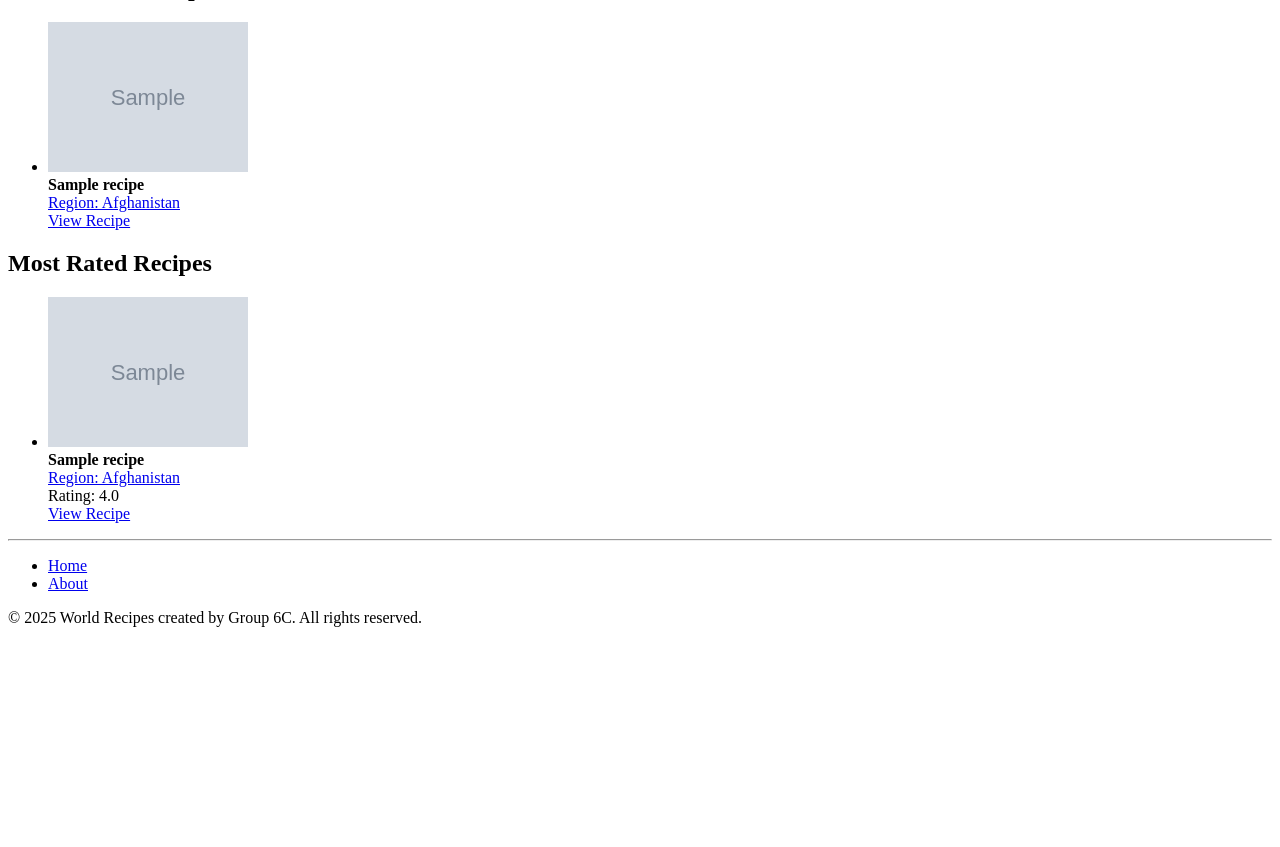
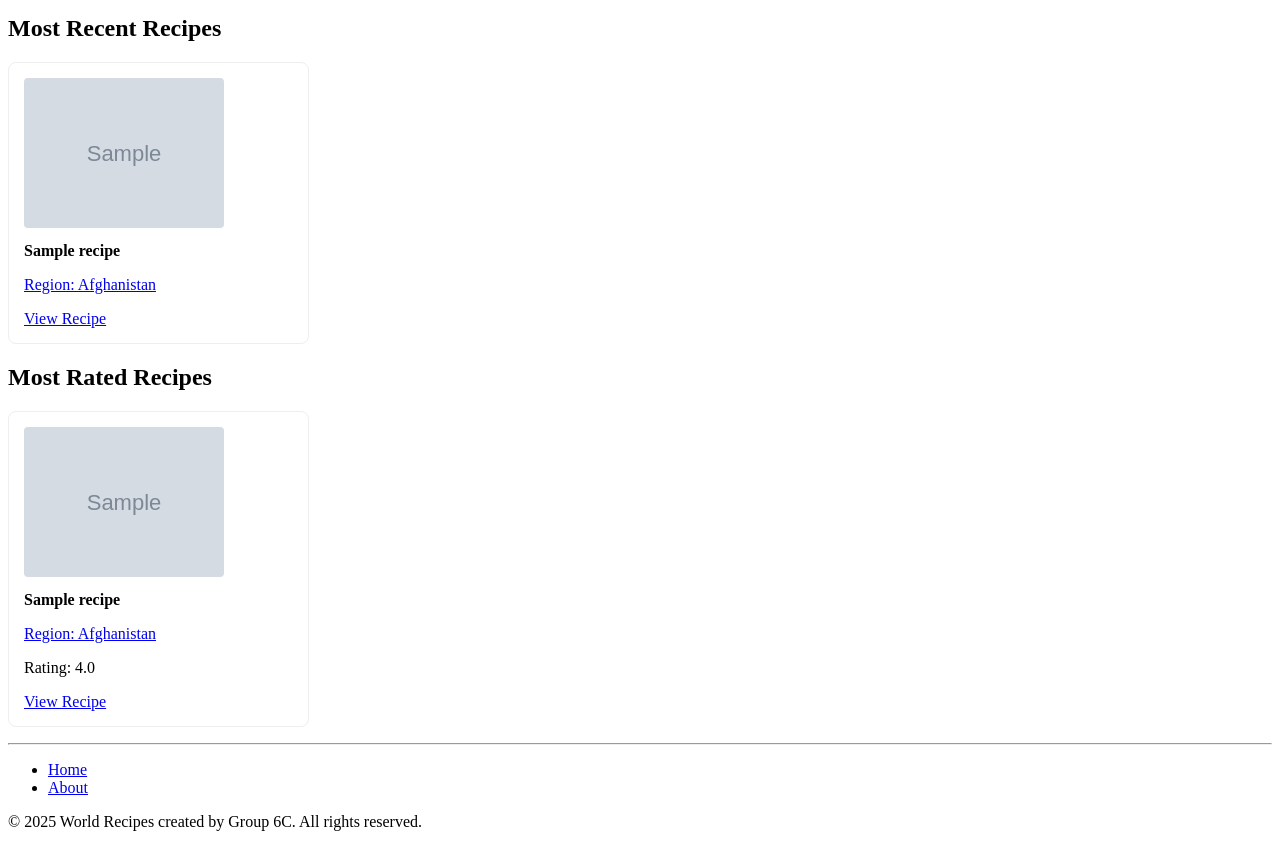
Before and after one commit to Acul4321/wad-recipe-sharing, a Django app: page / in a window 1280 px wide. Shown: the part 695-1542 px from the top of the page. Before the commit the page ends 1322 px from the top, so only its background shows below. Run offline with Django 3.2, Linux system fonts and the light colour scheme; tables that the repository leaves empty hold one stand-in row (values such as "Sample post"); grey boxes marked "Sample" are stand-in pictures; some libraries are stand-ins or nearby versions.

Commit message:
index page refactor and abstraction

```diff
--- a/static/css/style.css
+++ b/static/css/style.css
@@ -175,3 +175,49 @@
     margin-top: 5px;
     color: #666;
 }
+
+/* Homepage Styles */
+.welcome-text {
+    font-size: 1.5em;
+    margin-top: 20px;
+}
+
+#recipe-map {
+    height: 400px;
+    width: 100%;
+    margin: 20px 0;
+    border-radius: 8px;
+    border: 1px solid #ddd;
+    box-shadow: 0 2px 4px rgba(0,0,0,0.1);
+}
+
+.recipe-list {
+    list-style: none;
+    padding: 0;
+    display: grid;
+    grid-template-columns: repeat(auto-fill, minmax(250px, 1fr));
+    gap: 20px;
+}
+
+.recipe-item {
+    border: 1px solid #eee;
+    padding: 15px;
+    border-radius: 8px;
+    transition: transform 0.2s;
+}
+
+.recipe-item:hover {
+    transform: translateY(-5px);
+    box-shadow: 0 5px 15px rgba(0,0,0,0.1);
+}
+
+.recipe-image {
+    width: 200px;
+    height: 150px;
+    object-fit: cover;
+    border-radius: 4px;
+}
+
+.recipe-details {
+    margin-top: 10px;
+}
--- /dev/null
+++ b/static/js/map.js
@@ -0,0 +1,94 @@
+function initMap() {
+    // wait for DOM to be ready
+    if (!document.getElementById('recipe-map')) {
+        console.error('Map container not found');
+        return;
+    }
+
+    // Map config
+    const mapOptions = {
+        zoom: 2,
+        center: { lat: 20, lng: 0 },
+        mapTypeId: google.maps.MapTypeId.ROADMAP,
+        mapTypeControl: true,
+        streetViewControl: false
+    };
+
+    const map = new google.maps.Map(document.getElementById('recipe-map'), mapOptions);
+
+    if (!window.recipeData) {
+        console.error('Recipe data not found');
+        return;
+    }
+
+    // process recipes and create markers
+    const uniqueCountries = groupRecipesByCountry(window.recipeData);
+    createCountryMarkers(map, uniqueCountries);
+}
+
+function groupRecipesByCountry(recipes) {
+    const seenRecipes = new Set();
+    return recipes.reduce((acc, recipe) => {
+        if (!seenRecipes.has(recipe.slug)) {
+            seenRecipes.add(recipe.slug);
+            if (!acc.has(recipe.country)) {
+                acc.set(recipe.country, []);
+            }
+            acc.get(recipe.country).push(recipe);
+        }
+        return acc;
+    }, new Map());
+}
+
+function createCountryMarkers(map, uniqueCountries) {
+    uniqueCountries.forEach((recipes, country) => {
+        const geocoder = new google.maps.Geocoder();
+
+        geocoder.geocode({ address: country }, (results, status) => {
+            if (status === 'OK' && results[0]) {
+                const marker = new google.maps.Marker({
+                    map: map,
+                    position: results[0].geometry.location,
+                    title: country,
+                    animation: google.maps.Animation.DROP
+                });
+
+                const countrySlug = slugify(country);
+                const infoWindow = createInfoWindow(country, countrySlug, recipes);
+
+                marker.addListener('click', () => {
+                    infoWindow.open(map, marker);
+                });
+            } else {
+                console.error(`Geocoding failed for ${country}: ${status}`);
+            }
+        });
+    });
+}
+
+function createInfoWindow(country, countrySlug, recipes) {
+    const recipesList = recipes.map(recipe =>
+        `<li><a href="${recipe.url}">${recipe.title}</a></li>`
+    ).join('');
+
+    const contentString = `
+        <div class="map-info-window">
+            <h3>${country}</h3>
+            <p>Available Recipes:</p>
+            <ul>${recipesList}</ul>
+            <a href="/world-recipe/recipe/${countrySlug}/">View All Recipes from ${country}</a>
+        </div>
+    `;
+
+    return new google.maps.InfoWindow({
+        content: contentString,
+        maxWidth: 300
+    });
+}
+
+function slugify(text) {
+    return text.toLowerCase().replace(/\s+/g, '-');
+}
+
+// init map when the page loads
+document.addEventListener('DOMContentLoaded', initMap);
--- /dev/null
+++ b/templates/world_recipe/includes/recipe_list.html
@@ -0,0 +1,31 @@
+{% load static %}
+
+<ul class="recipe-list">
+    {% for recipe in recipes %}
+        <li class="recipe-item">
+            <a href="{% url 'world_recipe:recipe' country=recipe.get_country_name|slugify meal_type=recipe.get_meal_type|slugify recipe_name=recipe.slug %}">
+                {% if recipe.image %}
+                    <img class="recipe-image" src="{{ recipe.image.url }}" alt="{{ recipe.title }}">
+                {% else %}
+                    <img class="recipe-image" src="{% static 'images/logo.png' %}" alt="No image found">
+                {% endif %}
+            </a>
+            <div class="recipe-details">
+                <strong>{{ recipe.title }}</strong>
+                <p>
+                    <a href="{% url 'world_recipe:country' country=recipe.get_country_name|slugify %}">
+                        Region: {{ recipe.get_country_name }}
+                    </a>
+                </p>
+                {% if recipe.avg_rating %}
+                    <p>Rating: {{ recipe.avg_rating|floatformat:1 }}</p>
+                {% endif %}
+                <a href="{% url 'world_recipe:recipe' country=recipe.get_country_name|slugify meal_type=recipe.get_meal_type|slugify recipe_name=recipe.slug %}">
+                    View Recipe
+                </a>
+            </div>
+        </li>
+    {% empty %}
+        <p>No recipes found.</p>
+    {% endfor %}
+</ul>
--- a/templates/world_recipe/index.html
+++ b/templates/world_recipe/index.html
@@ -1,137 +1,36 @@
 {% extends "world_recipe/base.html" %}
 {% load static %}
 
-{% block title %}
-    Home
-{% endblock %}
+{% block title %}Home{% endblock %}
 
 {% block body %}
     <h1>Travel the world from your kitchen!</h1>
-    <p style="font-size: 1.5em; margin-top: 20px;">Cooking up a cultural cuisine at your home is easier than you think</p>
-    <p style="font-size: 1.5em; margin-top: 20px;">Where will you travel today?</p>
+    <p class="welcome-text">Cooking up a cultural cuisine at your home is easier than you think</p>
+    <p class="welcome-text">Where will you travel today?</p>
 
-    <!-- adding map container -->
-    <div id="recipe-map" style="height: 400px; width: 100%; margin: 20px 0;"></div>
-
-    <!--  map with recipe locations -->
-    <script src="https://maps.googleapis.com/maps/api/js?key={{ google_maps_api_key }}"></script>
-    <script>
-        function initMap() {
-            const map = new google.maps.Map(document.getElementById('recipe-map'), {
-                zoom: 2,
-                center: { lat: 20, lng: 0 }
-            });
-
-            // Create a Set to track unique recipe slugs
-            const seenRecipes = new Set();
-            const recipes = [];
-
-            // get all recipes
-            [
-                {% for recipe in all_recipes %}
-                    {
-                        title: "{{ recipe.title }}",
-                        country: "{{ recipe.get_country_name }}",
-                        url: "{% url 'world_recipe:recipe' country=recipe.get_country_name|slugify meal_type=recipe.get_meal_type|slugify recipe_name=recipe.slug %}",
-                        slug: "{{ recipe.slug }}"
-                    },
-                {% endfor %}
-            ].forEach(recipe => {
-                if (!seenRecipes.has(recipe.slug)) {
-                    seenRecipes.add(recipe.slug);
-                    recipes.push(recipe);
-                }
-            });
-
-            // a map of unique countries
-            const uniqueCountries = new Map();
-            recipes.forEach(recipe => {
-                if (!uniqueCountries.has(recipe.country)) {
-                    uniqueCountries.set(recipe.country, []);
-                }
-                uniqueCountries.get(recipe.country).push(recipe);
-            });
-
-            // geocode each country and add markers
-            uniqueCountries.forEach((recipes, country) => {
-                const geocoder = new google.maps.Geocoder();
-                geocoder.geocode({ address: country }, (results, status) => {
-                    if (status === 'OK') {
-                        const marker = new google.maps.Marker({
-                            map: map,
-                            position: results[0].geometry.location,
-                            title: country
-                        });
-
-                        // create info window content for the country
-                        const countrySlug = country.toLowerCase().replace(/\s+/g, '-'); // Slugify the country
-                        const contentString = `
-                            <div class="map-info-window">
-
-                                <h3>${country}</h3>
-                                <a href="/world-recipe/recipe/${countrySlug}/">View Recipes from ${country}</a>
-
-                            </div>
-                        `;
-
-                        const infowindow = new google.maps.InfoWindow({
-                            content: contentString
-                        });
-
-                        marker.addListener('click', () => {
-                            infowindow.open(map, marker);
-                        });
-                    }
-                });
-            });
-        }
-
-
-        window.onload = initMap;
-    </script>
+    <!-- maps -->>
+    <div id="recipe-map"></div>
 
     <h2>Most Recent Recipes</h2>
-    <ul>
-        {% for recipe in most_recent_recipes %}
-            <li>
-                <a href="{% url 'world_recipe:recipe' country=recipe.get_country_name|slugify meal_type=recipe.get_meal_type|slugify recipe_name=recipe.slug %}">
-                    {% if recipe.image %}
-                        <img src="{{ recipe.image.url }}" alt="{{ recipe.title }}" style="width: 200px; height: 150px;">
-                    {% else %}
-                        <img src="{% static 'images/logo.png' %}" alt="No image found" style="width: 200px; height: 150px;">
-                    {% endif %}
-                </a><br>
-                <strong>{{ recipe.title }}</strong><br>
-                <a href="{% url 'world_recipe:country' country=recipe.get_country_name|slugify %}">
-                    Region: {{ recipe.get_country_name }}
-                </a><br>
-                <a href="{% url 'world_recipe:recipe' country=recipe.get_country_name|slugify meal_type=recipe.get_meal_type|slugify recipe_name=recipe.slug %}">View Recipe</a>
-            </li>
-        {% empty %}
-            <p>No recent recipes found. </p>
-        {% endfor %}
-    </ul>
+    {% include "world_recipe/includes/recipe_list.html" with recipes=most_recent_recipes %}
 
     <h2>Most Rated Recipes</h2>
-    <ul>
-        {% for recipe in most_rated_recipes %}
-            <li>
-                <a href="{% url 'world_recipe:recipe' country=recipe.get_country_name|slugify meal_type=recipe.get_meal_type|slugify recipe_name=recipe.slug %}">
-                    {% if recipe.image %}
-                        <img src="{{ recipe.image.url }}" alt="{{ recipe.title }}" style="width: 200px; height: 150px;">
-                    {% else %}
-                        <img src="{% static 'images/logo.png' %}" alt="No image found" style="width: 200px; height: 150px;">
-                    {% endif %}
-                </a><br>
-                <strong>{{ recipe.title }}</strong><br>
-                <a href="{% url 'world_recipe:country' country=recipe.get_country_name|slugify %}">
-                    Region: {{ recipe.get_country_name }}
-                </a><br>
-                Rating: {{ recipe.avg_rating|floatformat:1 }}<br>
-                <a href="{% url 'world_recipe:recipe' country=recipe.get_country_name|slugify meal_type=recipe.get_meal_type|slugify recipe_name=recipe.slug %}">View Recipe</a>
-            </li>
-        {% empty %}
-            <p>No rated recipes found. </p>
-        {% endfor %}
-    </ul>
+    {% include "world_recipe/includes/recipe_list.html" with recipes=most_rated_recipes %}
+
+    <!-- load google maps API -->
+    <script src="https://maps.googleapis.com/maps/api/js?key={{ google_maps_api_key }}&callback=initMap" async defer></script>
+    <script>
+        // recipe data for map
+        window.recipeData = [
+            {% for recipe in all_recipes %}
+                {
+                    title: "{{ recipe.title|escapejs }}",
+                    country: "{{ recipe.get_country_name|escapejs }}",
+                    url: "{% url 'world_recipe:recipe' country=recipe.get_country_name|slugify meal_type=recipe.get_meal_type|slugify recipe_name=recipe.slug %}",
+                    slug: "{{ recipe.slug|escapejs }}"
+                },
+            {% endfor %}
+        ];
+    </script>
+    <script src="{% static 'js/map.js' %}"></script>
 {% endblock %}
```
Also changed, not shown: world_recipe/migrations/0001_initial.py.
